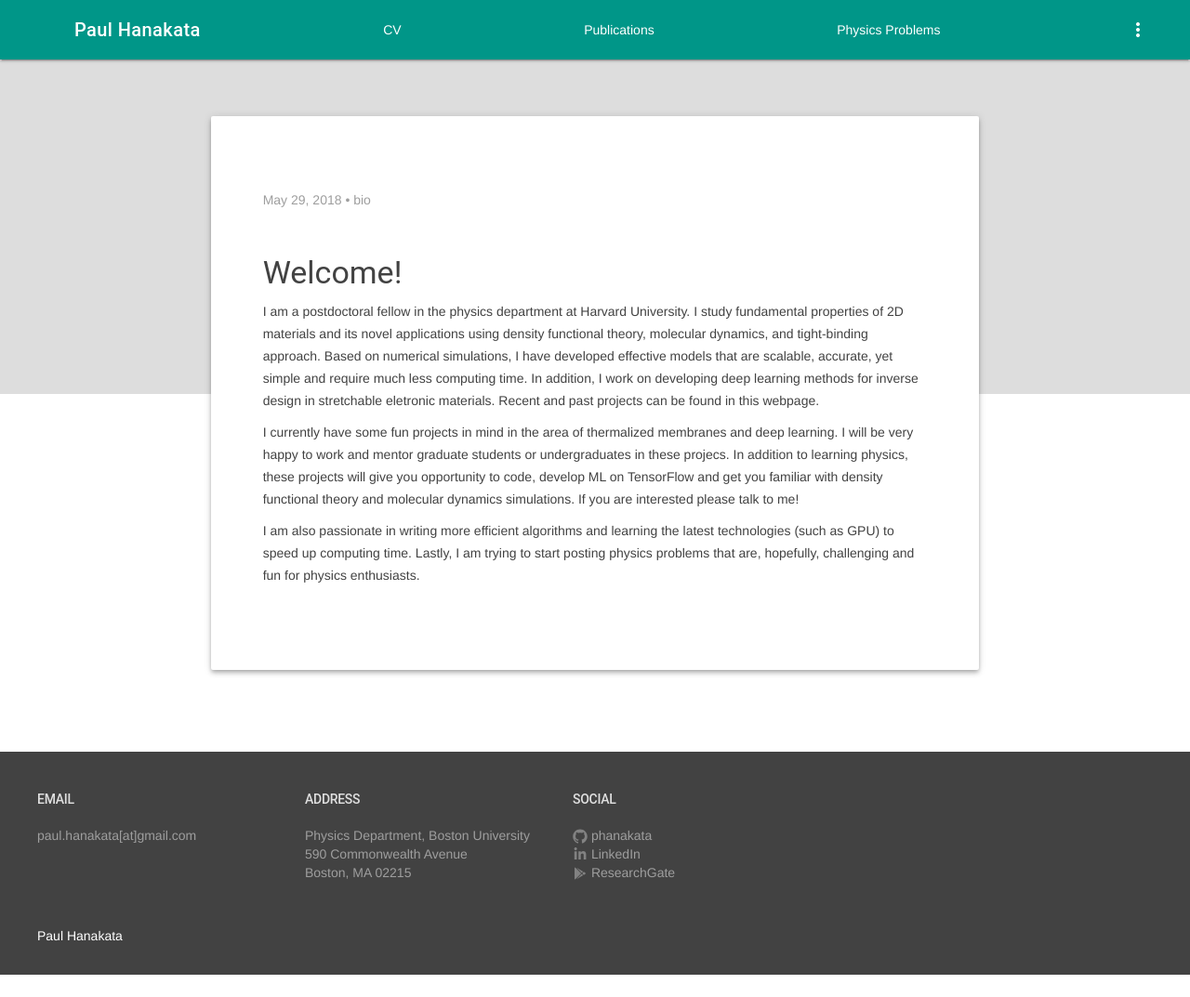
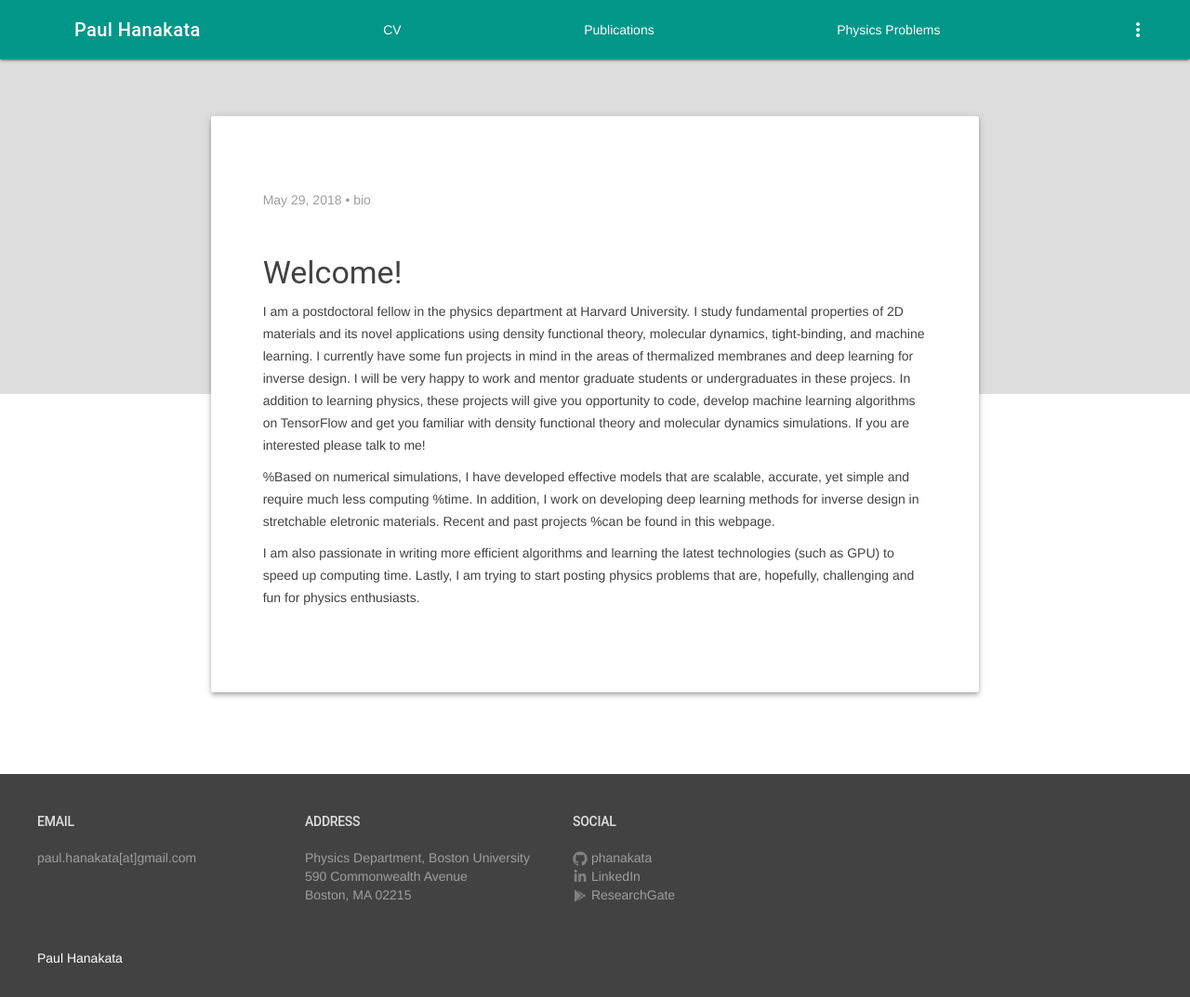
Before and after one commit to phanakata/phanakata.github.io, a Jekyll site: the page built from _posts/2018-05-29-about_me.markdown, in a window 1280 px wide. Shown: the whole page at 93% size. Built offline with Jekyll 4.4.1, drawn with Linux system fonts in a browser that asks for light colours; before the commit the page ends 1049 px from its top, so only the background shows below that.

Commit message:
Update 2018-05-29-about_me.markdown

```diff
--- a/_posts/2018-05-29-about_me.markdown
+++ b/_posts/2018-05-29-about_me.markdown
@@ -7,9 +7,9 @@ highlight: true
 image: /img/pp.jpg
 ---
 
-I am a postdoctoral fellow in the physics department at Harvard University. I study fundamental properties of 2D materials and its novel applications using density functional theory, molecular dynamics, and tight-binding approach. Based on numerical simulations, I have developed effective models that are scalable, accurate, yet simple and require much less computing time. In addition, I work on developing deep learning methods for inverse design in stretchable eletronic materials. Recent and past projects can be found in this webpage.
+I am a postdoctoral fellow in the physics department at Harvard University. I study fundamental properties of 2D materials and its novel applications using density functional theory, molecular dynamics, tight-binding, and machine learning. I currently have some fun projects in mind in the areas of thermalized membranes and deep learning for inverse design. I will be very happy to work and mentor graduate students or undergraduates in these projecs. In addition to learning physics, these projects will give you opportunity to code, develop machine learning algorithms on TensorFlow and get you familiar with density functional theory and molecular dynamics simulations. If you are interested please talk to me!
 
-I currently have some fun projects in mind in the area of thermalized membranes and deep learning. I will be very happy to work and mentor graduate students or undergraduates in these projecs. In addition to learning physics, these projects will give you opportunity to code, develop ML on TensorFlow and get you familiar with density functional theory and molecular dynamics simulations. If you are interested please talk to me!
+%Based on numerical simulations, I have developed effective models that are scalable, accurate, yet simple and require much less computing %time. In addition, I work on developing deep learning methods for inverse design in stretchable eletronic materials. Recent and past projects %can be found in this webpage.
 
 I am also passionate in writing more efficient algorithms and learning the latest technologies (such as GPU) to speed up computing time.
 Lastly, I am trying to start posting physics problems that are, hopefully, challenging and fun for physics enthusiasts.
```
